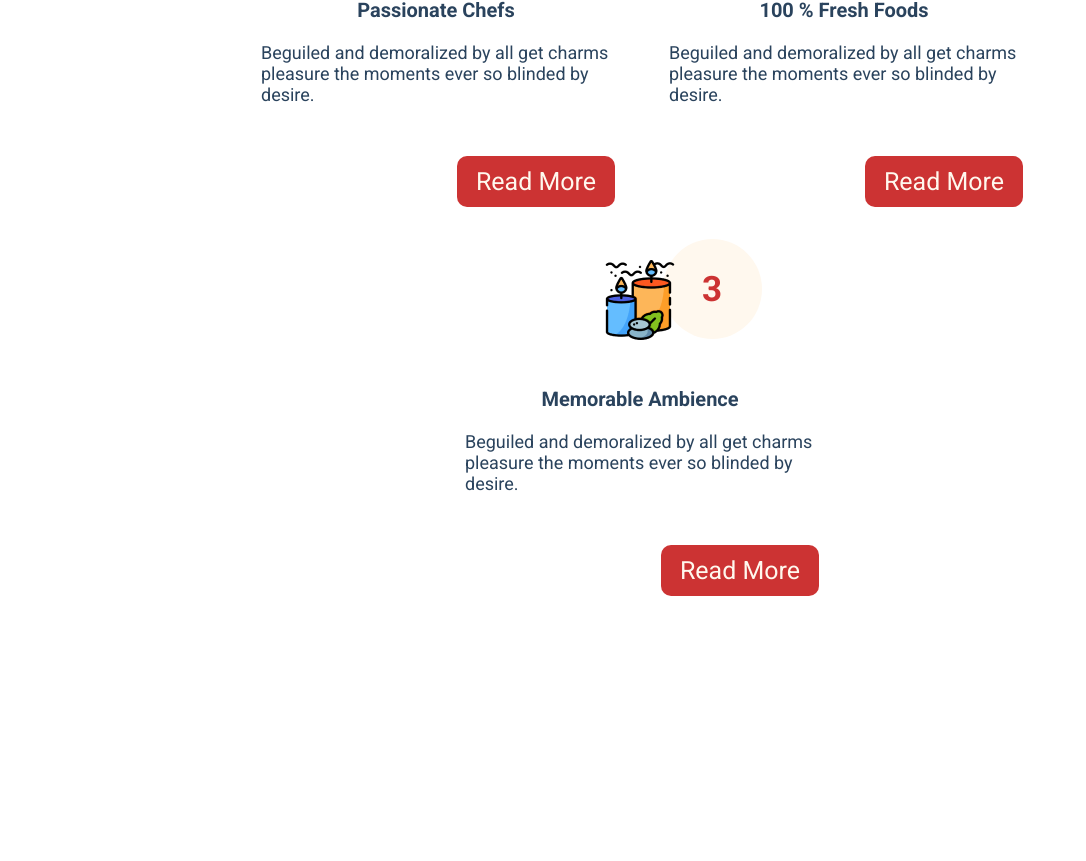
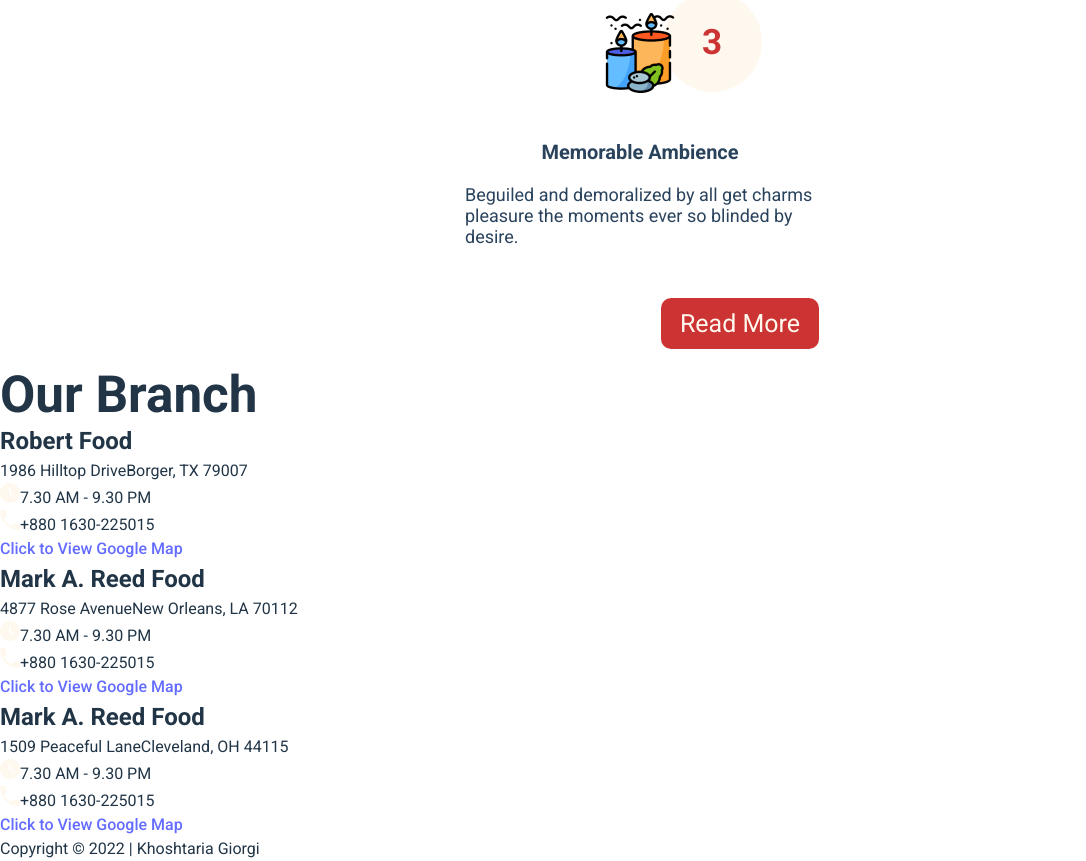
Before and after one commit to g1org11/crave_cart, a React (Vite) app: page / in a window 1280 px wide. Shown: the part 2766-3627 px from the top of the page, without its empty margins (0-1086 px from the left). Before the commit the page ends 3380 px from the top, so only its background shows below. Built offline with nearby package versions, Linux system fonts and the light colour scheme.

Commit message:
add Footer

```diff
--- a/src/App.tsx
+++ b/src/App.tsx
@@ -2,13 +2,17 @@
 
 import "./App.css";
 import GlobalStyles from "./GlobalStyling";
+import Footer from "./components/Footer";
+import Header from "./components/Header";
 import Main from "./pages/Main";
 
 function App() {
   return (
     <div>
       <GlobalStyles />
+      <Header />
       <Main />
+      <Footer />
     </div>
   );
 }
--- /dev/null
+++ b/src/components/Footer.tsx
@@ -0,0 +1,60 @@
+import React from "react";
+import watch from "../assets/footer/watch.svg";
+import phone from "../assets/footer/phone.svg";
+
+const Footer = () => {
+  return (
+    <div>
+      <h1>Our Branch</h1>
+      <div>
+        <div>
+          <h2>Robert Food</h2>
+          <p>1986 Hilltop DriveBorger, TX 79007</p>
+          <div>
+            <div>
+              <img src={watch} alt="watch" />
+              <span>7.30 AM - 9.30 PM</span>
+            </div>
+            <div>
+              <img src={phone} alt="phone" />
+              <span>+880 1630-225015</span>
+            </div>
+          </div>
+          <a href="#">Click to View Google Map</a>
+        </div>
+        <div>
+          <h2>Mark A. Reed Food</h2>
+          <p>4877 Rose AvenueNew Orleans, LA 70112</p>
+          <div>
+            <div>
+              <img src={watch} alt="watch" />
+              <span>7.30 AM - 9.30 PM</span>
+            </div>
+            <div>
+              <img src={phone} alt="phone" />
+              <span>+880 1630-225015</span>
+            </div>
+          </div>
+          <a href="#">Click to View Google Map</a>
+        </div>
+        <div>
+          <h2>Mark A. Reed Food</h2>
+          <p>1509 Peaceful LaneCleveland, OH 44115</p>
+          <div>
+            <div>
+              <img src={watch} alt="watch" />
+              <span>7.30 AM - 9.30 PM</span>
+            </div>
+            <div>
+              <img src={phone} alt="phone" />
+              <span>+880 1630-225015</span>
+            </div>
+          </div>
+          <a href="#">Click to View Google Map</a>
+        </div>
+      </div>
+      <p>Copyright © 2022 | Khoshtaria Giorgi</p>
+    </div>
+  );
+};
+export default Footer;
--- a/src/components/mian-page-components/Priority.tsx
+++ b/src/components/mian-page-components/Priority.tsx
@@ -1,4 +1,4 @@
-import React from "react";
+// import React from "react";
 import styled from "styled-components";
 import priority1 from "../../assets/mainpage/priprity1.png";
 import priority2 from "../../assets/mainpage/priority2.png";
--- a/src/pages/Main.tsx
+++ b/src/pages/Main.tsx
@@ -1,5 +1,5 @@
 // import React from "react";
-import Header from "../components/Header";
+// import Header from "../components/Header";
 import Delivery from "../components/mian-page-components/Delivery";
 import MainHero from "../components/mian-page-components/MainHero";
 import MainPageBlog from "../components/mian-page-components/MainPageBlog";
@@ -14,7 +14,7 @@ import SpecialManu from "../components/mian-page-components/SpecialManu";
 const Main = () => {
   return (
     <div>
-      <Header />
+      {/* <Header /> */}
       <MainHero />
       <PopularIntems />
       <MainPageBlog />
```
Also changed, not shown: src/assets/footer/phone.svg (added), src/assets/footer/watch.svg (added).
